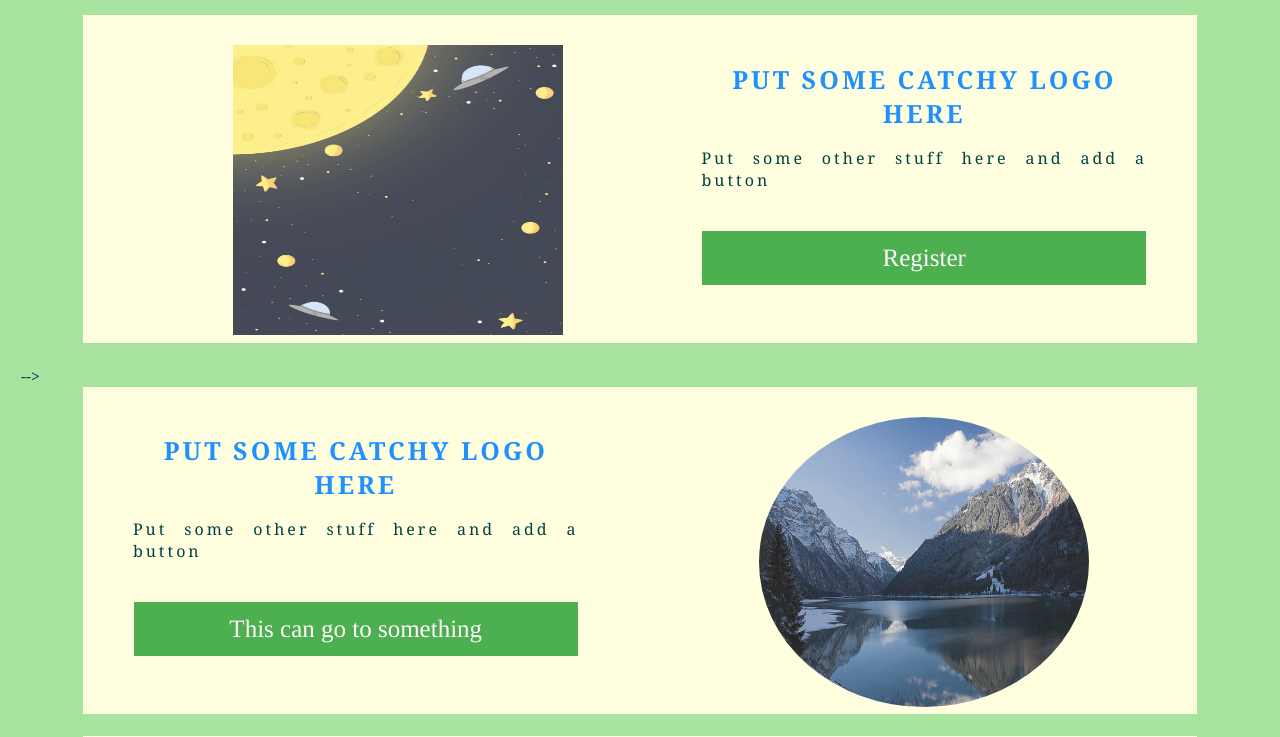
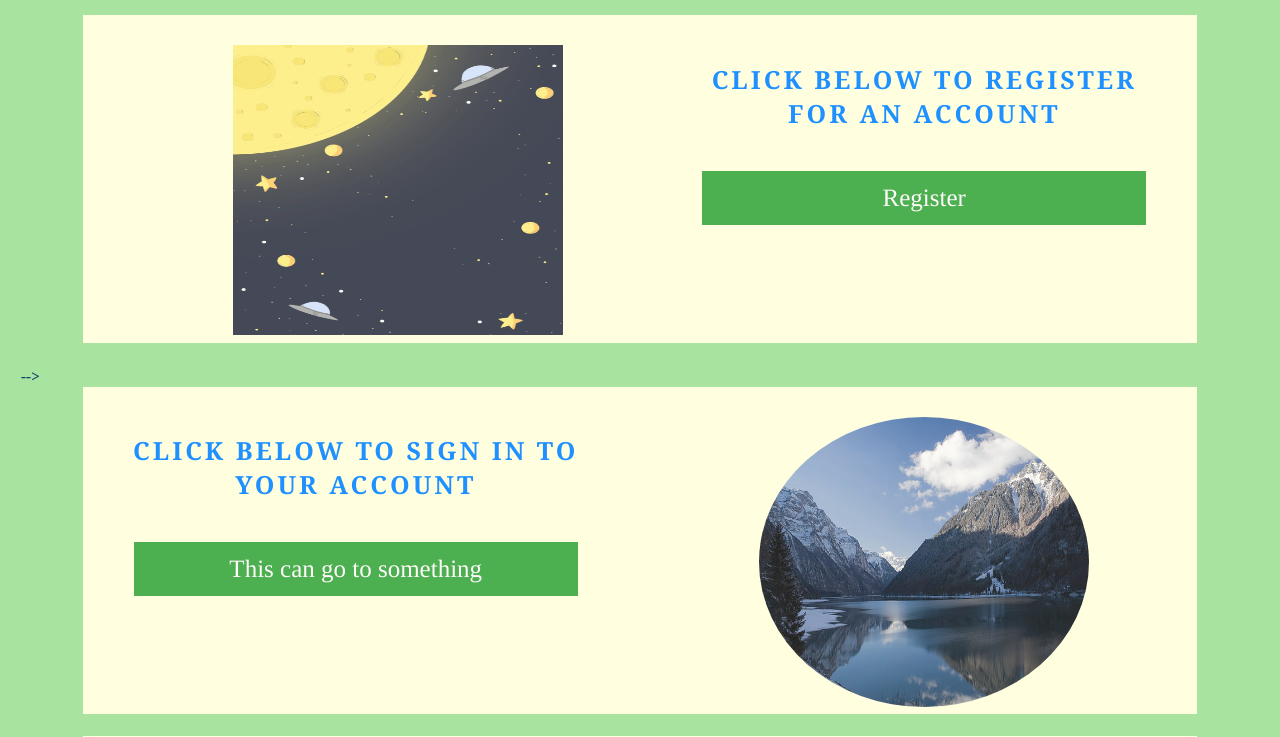
Before and after one commit to sabrinalugoa21/CMPE131PROJECT, a PHP site: page /homepage.php in a window 1280 px wide. Shown: the part 219-956 px from the top of the page. Run offline with PHP 8.4, Linux system fonts and the light colour scheme.

Commit message:
filled in information for the homepage.php

```diff
--- a/homepage.php
+++ b/homepage.php
@@ -41,8 +41,8 @@
           </div>
 
           <div class="rightcolumn">
-            <h1>Put Some Catchy Logo Here</h1>
-            <p>Put some other stuff here and add a button</p>
+            <h1>Click below to register for an account</h1>
+            <!-- <p>Put some other stuff here and add a button</p> -->
             <br>
             <a href = "register.php", button class="button button1">Register</a>
           </div>
@@ -54,8 +54,8 @@
       <div class = "section">
         <div class="row">
           <div class="leftcolumn">
-            <h1>Put Some Catchy Logo Here</h1>
-            <p>Put some other stuff here and add a button</p>
+            <h1>Click below to sign in to your account</h1>
+            <!-- <p>Put some other stuff here and add a button</p> -->
             <br>
             <a href = "", button class="button button1">This can go to something</a>
           </div>
```
